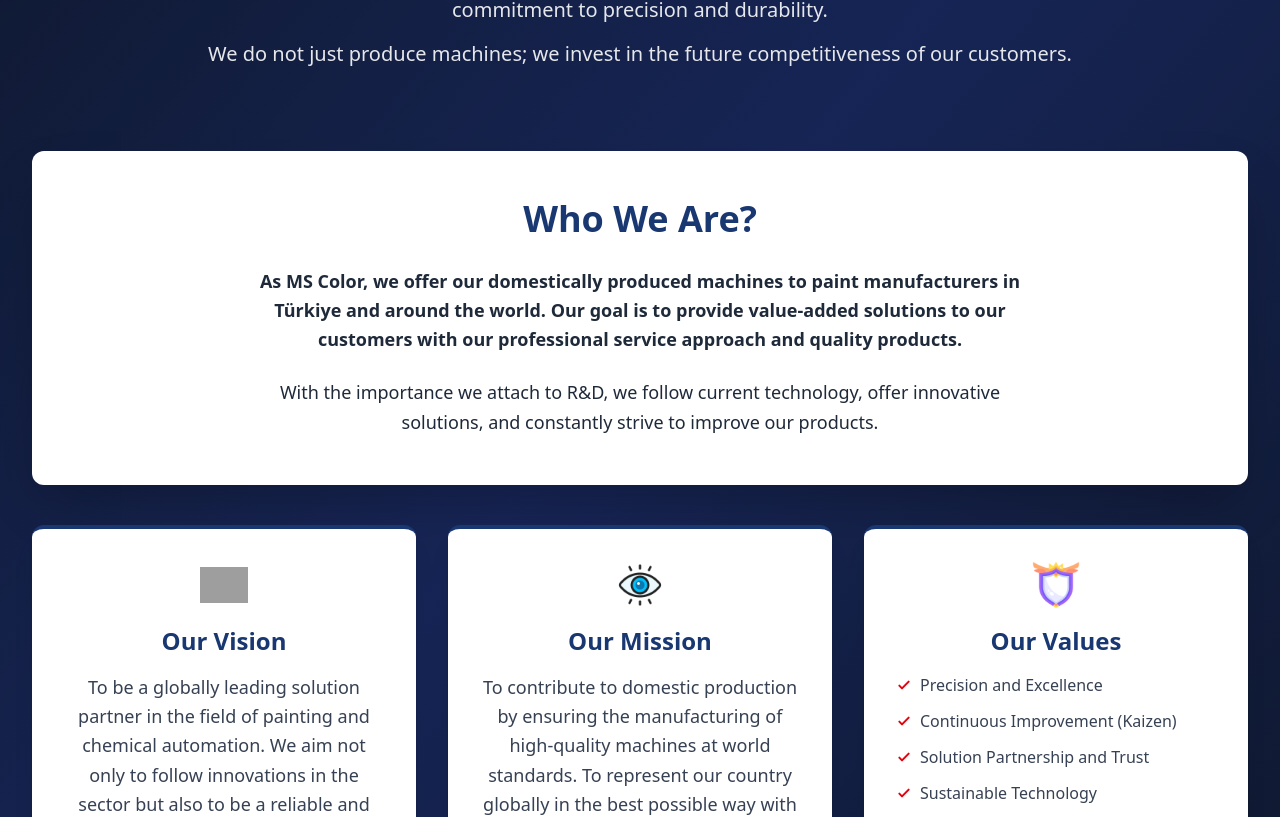
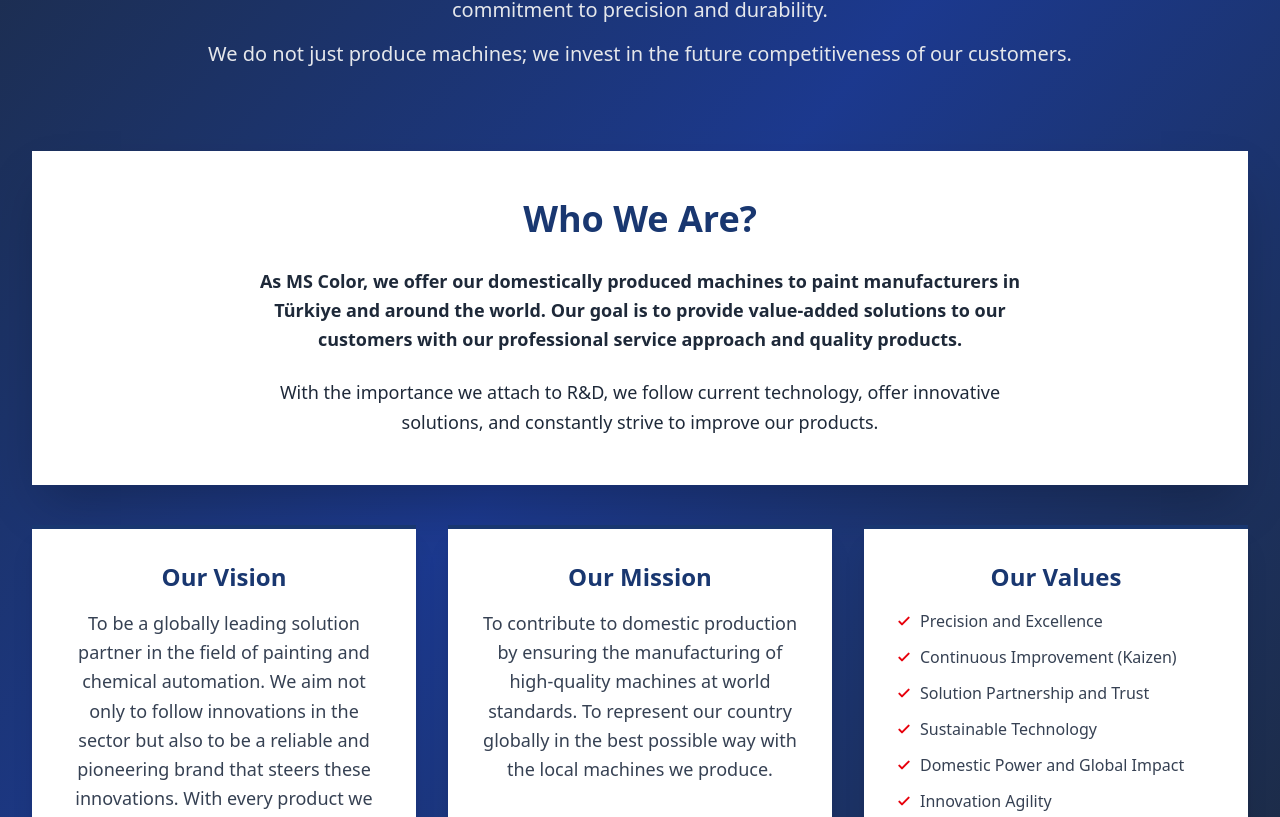
Before and after one commit to talukbatuhan/mscolorwebsite, a Next.js app: page /about in a window 1280 px wide. Shown: the part 508-1325 px from the top of the page. Built offline with nearby package versions, Linux system fonts and the light colour scheme; grey boxes are pictures that could not be loaded.

Commit message:
padıfnao

```diff
--- a/app/(pages)/about/AboutPageClient.tsx
+++ b/app/(pages)/about/AboutPageClient.tsx
@@ -2,16 +2,15 @@
 "use client";
 
 import React from 'react';
-import Image from 'next/image';
+import Image from 'next/image'; // Image komponenti hala kullanılıyor (örneğin gelecekteki resimler için)
 import { useTranslation } from 'react-i18next';
 import type { Metadata } from 'next';
+
 const companyName = "MS Color";
 const foundingYear = 2020;
 
 
-
-type ImageSrc = string | import('next/image').StaticImageData;
-
+// Metadata (OpenGraph ve SEO için)
 export const aboutMetadata: Metadata = {
     title: 'Hakkımızda - Türkiye\'nin Boya Makinesi Üreticisi | MS Color',
     description: 'MS Color, Denizli\'de 20+ yıldır endüstriyel boya karıştırma makineleri üretiyor. Ar-Ge odaklı üretim, CE sertifikalı ürünler ve dünya çapında ihracat.',
@@ -43,47 +42,36 @@
     },
 }
 
+// İkon listesi kaldırıldı.
+// const icons: { [key: string]: ImageSrc } = { ... };
 
-const icons: { [key: string]: ImageSrc } = {
-    target: "/images/target.png",
-    visions: "/images/visions.png",
-    award: "/images/award.png",
-};
 
 interface VMDItemProps {
-    icon: keyof typeof icons;
-
+    // İkon props'u kaldırıldı
     titleKey: string;
     contentKey: string | string[];
 }
 
-const VMDItem: React.FC<VMDItemProps> = ({ icon, titleKey, contentKey }) => {
+/**
+ * Vizyon, Misyon, Değerler kartlarını render eden bileşen.
+ * İkonlar kaldırıldı.
+ */
+const VMDItem: React.FC<VMDItemProps> = ({ titleKey, contentKey }) => {
     const { t } = useTranslation();
-
 
     let content: string | string[];
 
     if (Array.isArray(contentKey)) {
-
         content = contentKey.map(key => t(key));
     } else {
-
         content = t(contentKey);
     }
 
     return (
         <div className="w-full md:w-1/2 lg:w-1/3 p-4">
-            <div className="bg-white p-6 sm:p-8 h-full rounded-xl shadow-xl transition duration-300 hover:shadow-2xl hover:border-[#193770] border-t-4 border-[#193770]">
-                <div className="flex justify-center mb-4">
+            <div className="bg-white p-6 sm:p-8 h-full  shadow-xl transition duration-300 hover:shadow-2xl hover:border-[#193770] border-t-4 border-[#193770]">
 
-                    <Image
-                        src={icons[icon]}
-                        alt={`${t(titleKey)} icon`}
-                        width={50}
-                        height={50}
-                        className="w-12 h-12 object-contain"
-                    />
-                </div>
+                {/* İkon renderlama bloğu kaldırıldı. */}
 
                 <h3 className="text-2xl font-bold text-[#193770] mb-4 text-center">{t(titleKey)}</h3>
 
@@ -92,7 +80,7 @@
                     <ul className="space-y-3 text-gray-700 list-none p-0">
                         {content.map((item, index) => (
                             <li key={index} className="flex items-start text-base font-medium">
-                                {/* SVG Checkmark ikonu */}
+                                {/* SVG Checkmark ikonu korundu */}
                                 <svg className="w-4 h-4 mr-2 mt-1 text-red-600 shrink-0" fill="none" stroke="currentColor" viewBox="0 0 24 24" xmlns="http://www.w3.org/2000/svg"><path strokeLinecap="round" strokeLinejoin="round" strokeWidth="3" d="M5 13l4 4L19 7"></path></svg>
                                 <span>{item}</span>
                             </li>
@@ -108,7 +96,9 @@
 };
 
 
-
+/**
+ * Hakkımızda sayfasının ana istemci bileşeni.
+ */
 function About() {
     const { t } = useTranslation();
 
@@ -124,7 +114,6 @@
         "value_accessibility",
     ];
 
-    // JSON'daki "about_lead_text_1" - "about_lead_text_4" anahtarlarını bir diziye alın.
     const leadTextKeys = [
         "about_lead_text_1",
         "about_lead_text_2",
@@ -133,11 +122,10 @@
     ];
 
     return (
-        <div className="bg-linear-to-br from-slate-900 via-blue-950 to-slate-900 min-h-screen py-16 sm:py-20 lg:py-24">
-
+        // Gradient rengi güncellendi: from-slate-800 via-blue-900 to-slate-800
+        <div className="bg-linear-to-br from-slate-800 via-blue-900 to-slate-800 min-h-screen py-16 sm:py-20 lg:py-24">
 
             <div className="max-w-7xl mx-auto mt-6 px-4 sm:px-6 lg:px-8">
-
 
                 <header className="text-center mb-16 lg:mb-20">
                     <h1 className="text-4xl sm:text-5xl lg:text-6xl font-extrabold text-white mb-6 leading-tight">
@@ -155,7 +143,7 @@
                 </header>
 
 
-                <section className="bg-white p-6 sm:p-12 rounded-xl shadow-2xl mb-12 lg:mb-10">
+                <section className="bg-white p-6 sm:p-12 shadow-2xl mb-12 lg:mb-10">
                     <div className="max-w-3xl mx-auto text-center">
                         <h2 className="text-3xl sm:text-4xl font-extrabold text-[#193770] mb-6 inline-block pb-1">
 
@@ -172,19 +160,16 @@
                 <section className="flex flex-wrap -m-4">
 
                     <VMDItem
-                        icon="target"
                         titleKey="about_vision_h3"
                         contentKey="about_vision_p"
                     />
 
                     <VMDItem
-                        icon="visions"
                         titleKey="about_mission_h3"
                         contentKey="about_mission_p"
                     />
 
                     <VMDItem
-                        icon="award"
                         titleKey="about_values_h3"
                         contentKey={valueKeys}
                     />
--- a/app/(pages)/contact/page.tsx
+++ b/app/(pages)/contact/page.tsx
@@ -42,10 +42,12 @@
 
 export default function Contact() {
   return (
-    <section className="bg-gradient-to-br from-slate-900 via-blue-950 to-slate-900 min-h-[calc(80vh)] flex justify-center items-center">
+    <section className="bg-linear-to-br from-slate-800 via-blue-900 to-slate-800 min-h-[calc(80vh)] flex justify-center items-center">
       <div className="max-w-6xl mx-auto sm:px-6 lg:px-2 w-full">
         <div className="grid grid-cols-1 md:grid-cols-2 gap-8 items-stretch">
-          <div className="bg-[#182D51] p-2 sm:p-4 rounded-xl border-2 border-[#193770] h-[500px] flex flex-col justify-center">
+          <div className="p-5 rounded-xl
+             bg-gradient-to-br from-slate-700 via-blue-800 to-slate-700
+             h-[500px]">
             <ContactForm />
           </div>
 
--- a/app/components/ContactComponents/ContactForm.tsx
+++ b/app/components/ContactComponents/ContactForm.tsx
@@ -80,10 +80,10 @@
     const inputFocusClasses = "focus:border-[#193770] focus:ring-4 focus:ring-[#193770]/40 focus:outline-none focus:bg-white";
 
     // Submit Button Styling
-    const submitButtonBaseClasses = "block w-full py-4 bg-[#193770] text-white border-none rounded-lg text-xl cursor-pointer transition-all duration-300 ease-in-out font-bold tracking-wider shadow-lg";
+    const submitButtonBaseClasses = "block w-full py-4 from-slate-800 via-blue-900 to-slate-800 text-white border-none rounded-lg text-xl cursor-pointer transition-all duration-300 ease-in-out font-bold tracking-wider shadow-lg";
 
     // Submit Button Hover/Disabled Styling
-    const submitButtonInteractiveClasses = "hover:bg-[#152e5d] hover:-translate-y-0.5 hover:shadow-xl active:translate-y-0 disabled:opacity-60 disabled:cursor-not-allowed";
+    const submitButtonInteractiveClasses = "hover:via-blue-800 hover:-translate-y-0.5 hover:shadow-xl active:translate-y-0 disabled:opacity-60 disabled:cursor-not-allowed";
 
     // Status Message Styling
     const statusSuccessClasses = "p-3 mb-4 rounded-md text-sm border border-green-600 text-green-700 bg-green-50";
@@ -93,7 +93,7 @@
 
         <form
 
-            className="w-full max-w-lg mx-auto px-1 sm:px-2 mt-0 bg-[#182D51]"
+            className="w-full max-w-lg mx-auto px-1 sm:px-2 mt-0 from-slate-700 via-blue-800 to-slate-700"
             onSubmit={handleSubmit}
         >
 
--- a/app/components/Gallery/GalleryApp.tsx
+++ b/app/components/Gallery/GalleryApp.tsx
@@ -59,7 +59,7 @@
         }
 
         return (
-            <div className="min-h-screen bg-linear-to-br from-slate-900 via-blue-950 to-slate-900 relative overflow-hidden">
+            <div className="min-h-screen bg-linear-to-br from-slate-800 via-blue-900 to-slate-800 relative overflow-hidden">
                 <div className="absolute inset-0 overflow-hidden pointer-events-none">
                     <div className="absolute top-0 left-1/4 w-96 h-96 bg-blue-500/10 rounded-full blur-3xl animate-pulse"></div>
                     <div className="absolute bottom-0 right-1/4 w-96 h-96 bg-purple-500/10 rounded-full blur-3xl animate-pulse" style={{ animationDelay: '1s' }}></div>
--- a/app/components/GlobalComponents/MachineCard.tsx
+++ b/app/components/GlobalComponents/MachineCard.tsx
@@ -71,7 +71,7 @@
 
         {/* Back Face */}
         <div
-          className="absolute w-full h-full bg-[#193770] text-white shadow-lg border-2 border-gray-200 flex items-center justify-center p-5"
+          className="absolute w-full h-full from-slate-700 via-blue-800 to-slate-700 text-white shadow-lg border-2 border-gray-200 flex items-center justify-center p-5"
           style={{
             backfaceVisibility: 'hidden',
             transform: 'rotateY(180deg)'
--- a/app/components/GlobalComponents/MachineGrid.tsx
+++ b/app/components/GlobalComponents/MachineGrid.tsx
@@ -35,7 +35,7 @@
       {showHero && <HeroSection videoSrc="/video3.mp4" />}
 
       <div
-        className="relative w-full py-20 px-5 bg-linear-to-br from-slate-900 via-blue-950 to-slate-900 overflow-hidden"
+        className="relative w-full py-20 px-5 bg-linear-to-br from-slate-800 via-blue-900 to-slate-800 overflow-hidden"
         style={!showHero ? { marginTop: 0, paddingTop: '80px' } : {}}
       >
         {/* Animasyonlu Arka Plan Efektleri */}
@@ -71,8 +71,7 @@
           {selectedMachine && !isMobile && (
             <div ref={detailsRef} className="mt-16 animate-in fade-in slide-in-from-bottom-4 duration-500">
               <div className="bg-linear-to-br from-white/10 to-white/5 backdrop-blur-xl rounded-3xl border border-white/20 shadow-2xl overflow-hidden">
-                {/* Dekoratif Üst Çizgi */}
-                <div className="h-1 bg-linear-to-br from-blue-500 via-cyan-500 to-teal-500"></div>
+
 
                 {/* İçerik Wrapper */}
                 <div className="p-8">
```
Also changed, not shown: app/components/Gallery/GalleryDetail.tsx (+10 -45 lines). Lines whose indentation alone changed are shown as unchanged.
